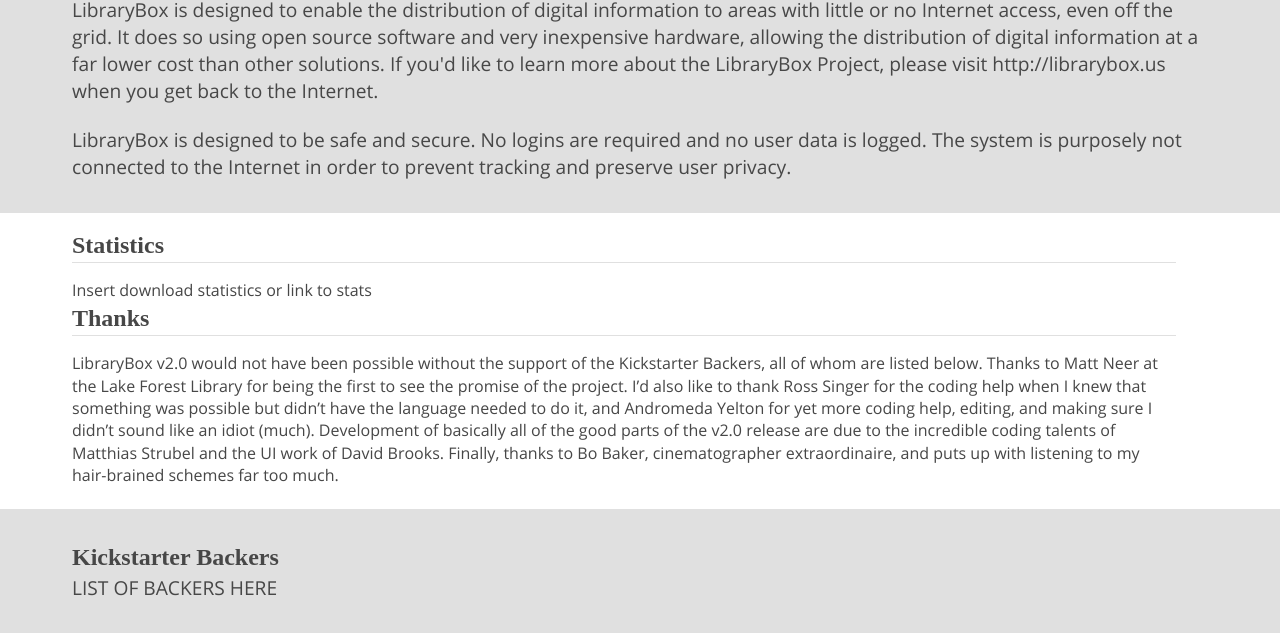
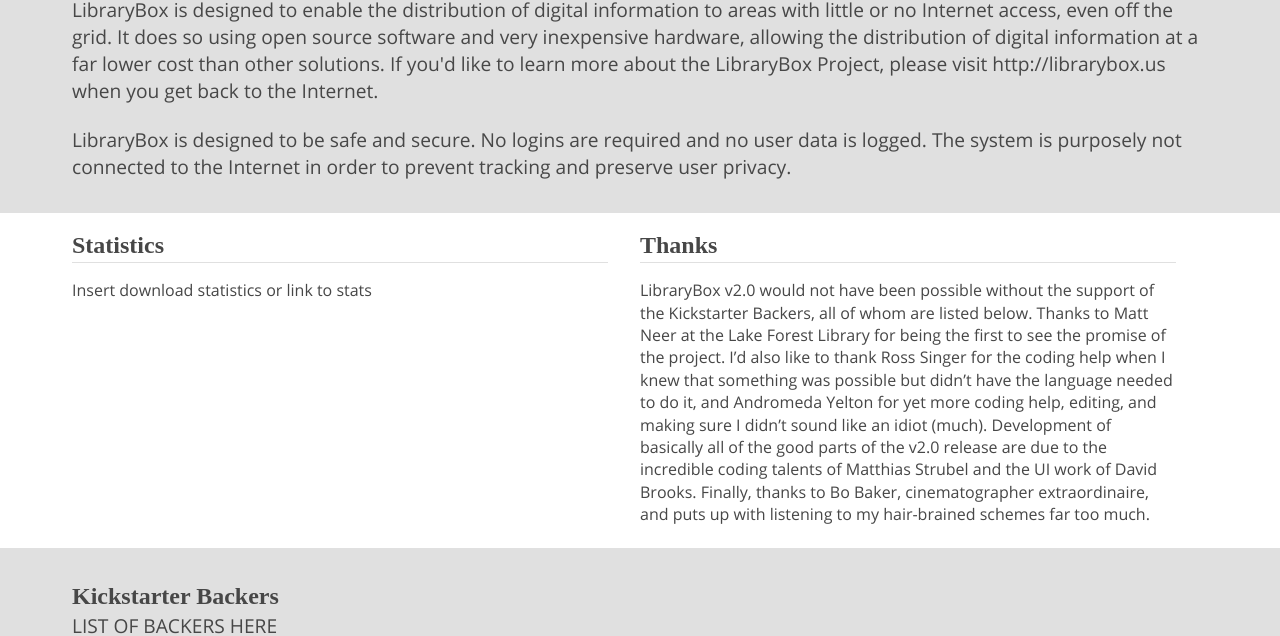
Before and after one commit to BibleBox-dev/BibleBox-landingpage, a plain HTML site: page www_content/about.html in a window 1280 px wide. Shown: the part 164-800 px from the top of the page. Drawn offline with Linux system fonts and the light colour scheme; no server answers; a web font is replaced by a local one.

Commit message:
Added half class for about page.

```diff
--- a/www_content/css/main.css
+++ b/www_content/css/main.css
@@ -258,4 +258,8 @@ button:hover, button:active {
     float: left;
     width: 66.66667%;
   }
+    .one-half {
+    float: left;
+    width: 50%;
+  }
 }
```
